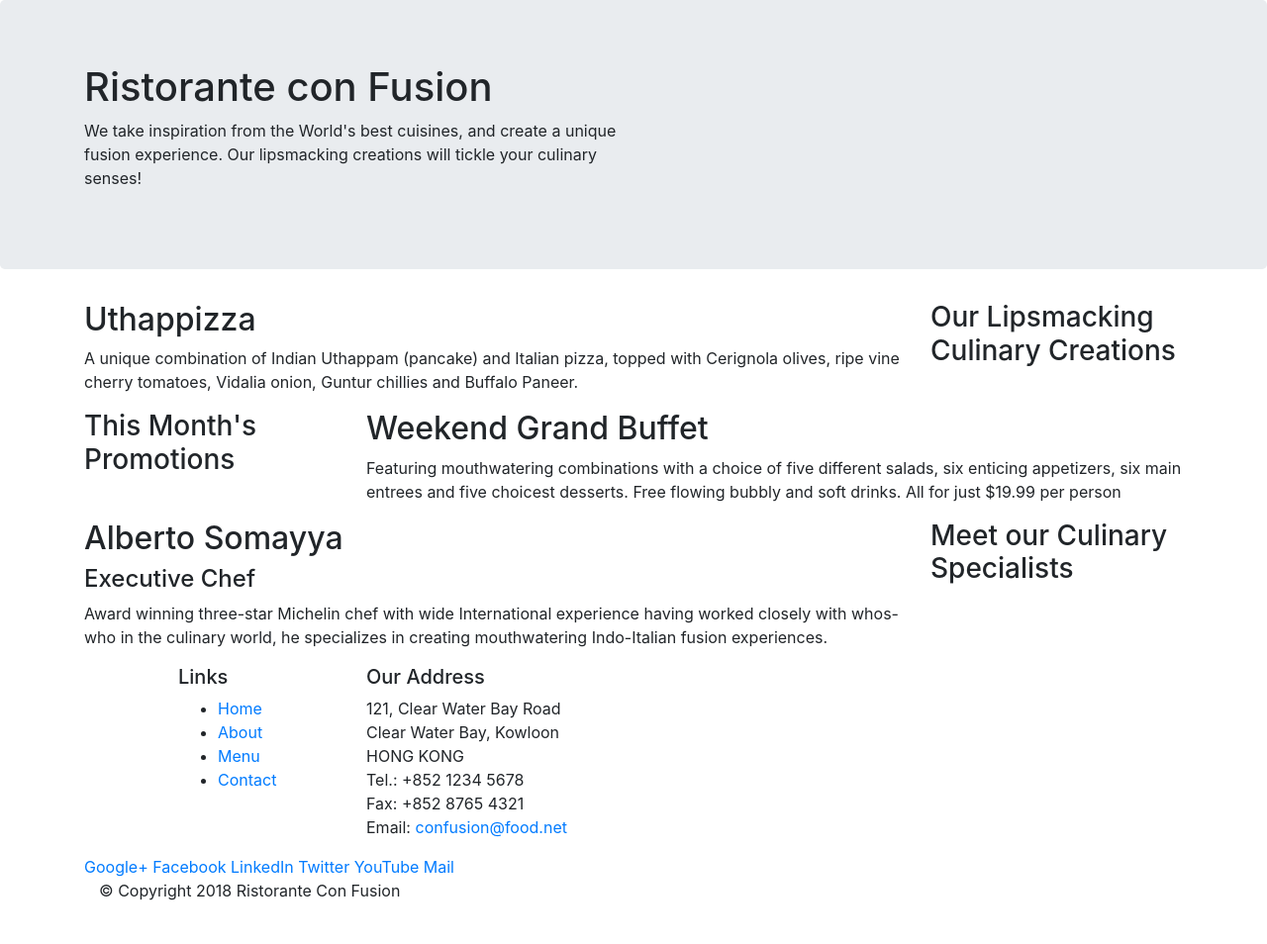
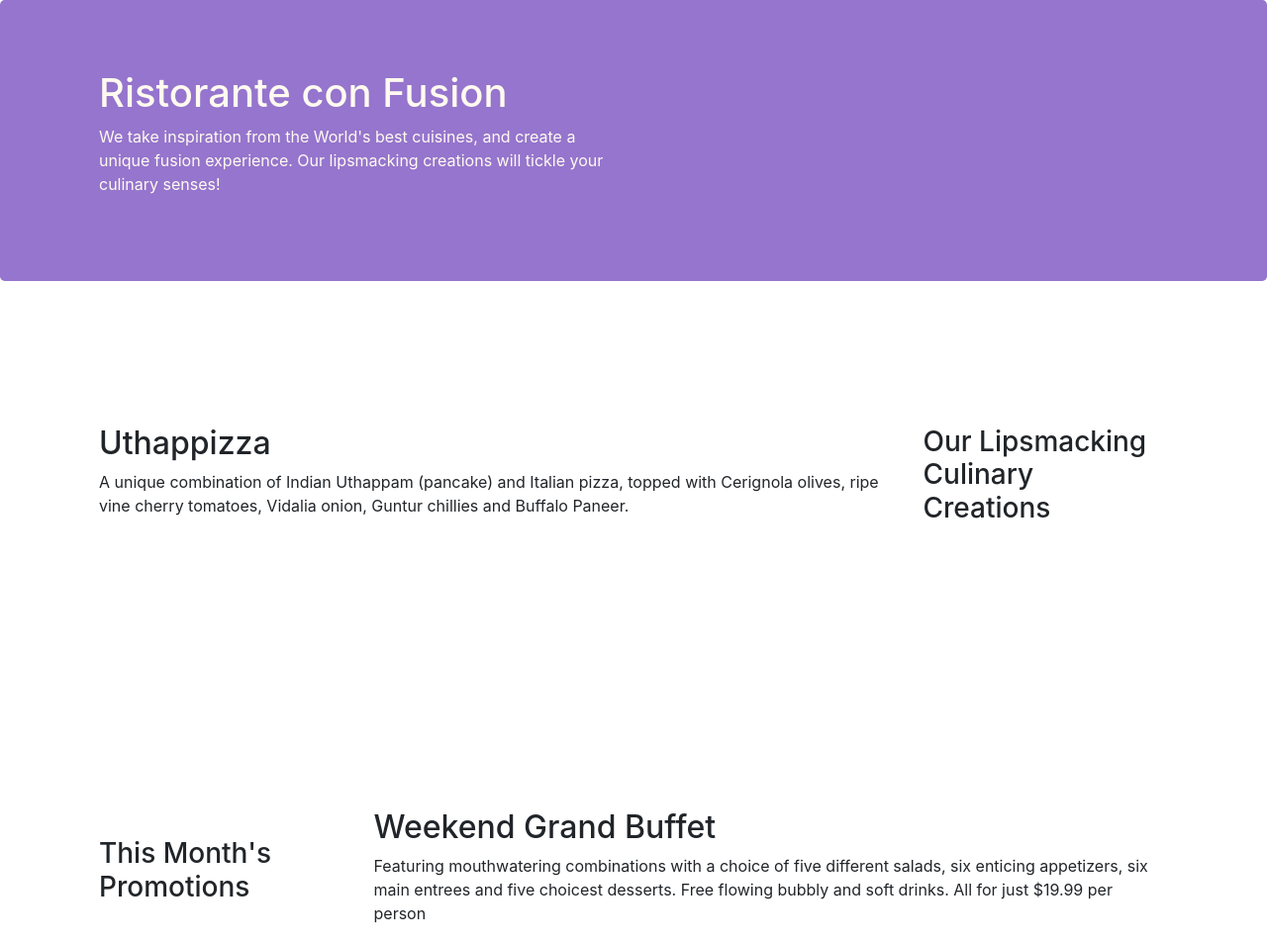
Before and after one commit to ciarram/Intro-Bootstrap, a website: page conFusion/index.html in a window 1280 px wide. Shown: the top 954 px of the page at 99% size. Before the commit the page ends 928 px from the top, so only its background shows below. Drawn offline with nearby package versions, Linux system fonts and the light colour scheme.

Commit message:
bootstrap grid part 2

```diff
--- /dev/null
+++ b/conFusion/css/style.css
@@ -0,0 +1,29 @@
+.row-header{
+    margin: 0px auto;
+    padding: 0px;
+}
+
+.row-content{
+    margin: 0px auto;
+    padding: 50px 0px 50px 0px;
+    border-bottom: 1px rigde;
+    min-height: 400px;
+}
+
+.footer{
+    background-color: #D1C4E9;
+    margin: 0px auto;
+    padding: 20px 0px 20px 0px;
+}
+.jumbotron{
+    padding: 70px 30px 70px 30px;
+    margin: 0px auto;
+    background-color: #9575CD;
+    color: floralwhite;
+}
+
+address{
+    font-size: 80%;
+    margin: 0px;
+    color: #0f0f0f;
+}
--- a/conFusion/index.html
+++ b/conFusion/index.html
@@ -10,13 +10,14 @@
 
     <!-- Bootstrap CSS -->
     <link rel="stylesheet" href="node_modules/bootstrap/dist/css/bootstrap.min.css">
+    <link rel="stylesheet" href="css/style.css" >
 </head>
 
 <body>
 
     <header class="jumbotron">
         <div class="container">
-            <div class="row">
+            <div class="row row-header">
                 <div class="col-12 col-sm-6">
                     <h1>Ristorante con Fusion</h1>
                     <p>We take inspiration from the World's best cuisines, and create a unique fusion experience. Our lipsmacking creations will tickle your culinary senses!</p>
@@ -28,7 +29,7 @@
     </header>
 
     <div class ="container">
-        <div class="row">
+        <div class="row row-content align-items-center">
             <div class="col-12 col-sm-4 order-sm-last col-md-3">
                 <h3>Our Lipsmacking Culinary Creations</h3>
             </div>
@@ -39,7 +40,7 @@
         </div>
 
 
-        <div class="row">
+        <div class="row row-content align-items-center">
             <div class="col-12 col-sm-4 col-md-3">
                 <h3>This Month's Promotions</h3>
             </div>
@@ -49,7 +50,7 @@
             </div>
         </div>
 
-        <div class="row">
+        <div class="row row-content align-items-center">
             <div class="col-12 col-sm-4 order-sm-last col-md-3">
                 <h3>Meet our Culinary Specialists</h3>
             </div>
@@ -61,12 +62,12 @@
         </div>
     </div>
 
-    <footer>
+    <footer class="footer">
         <div class="container">
             <div class="row">
                 <div class="col-4 offset-1 col-sm-2">
                     <h5>Links</h5>
-                    <ul>
+                    <ul class="list-unstyled">
                         <li><a href="#">Home</a></li>
                         <li><a href="#">About</a></li>
                         <li><a href="#">Menu</a></li>
@@ -84,8 +85,8 @@
 		              Email: <a href="mailto:confusion@food.net">confusion@food.net</a>
 		           </address>
                 </div>
-                <div class="col-12 col-dm-4">
-                    <div>
+                <div class="col-12 col-sm-4 align-self-center">
+                    <div class="text-center">
                         <a href="http://google.com/+">Google+</a>
                         <a href="http://www.facebook.com/profile.php?id=">Facebook</a>
                         <a href="http://www.linkedin.com/in/">LinkedIn</a>
@@ -95,8 +96,8 @@
                     </div>
                 </div>
            </div>
-           <div class="col-auto">
-                <div>
+           <div class="row justify-content-center">
+                <div class="col-auto">
                     <p>© Copyright 2018 Ristorante Con Fusion</p>
                 </div>
            </div>
```
